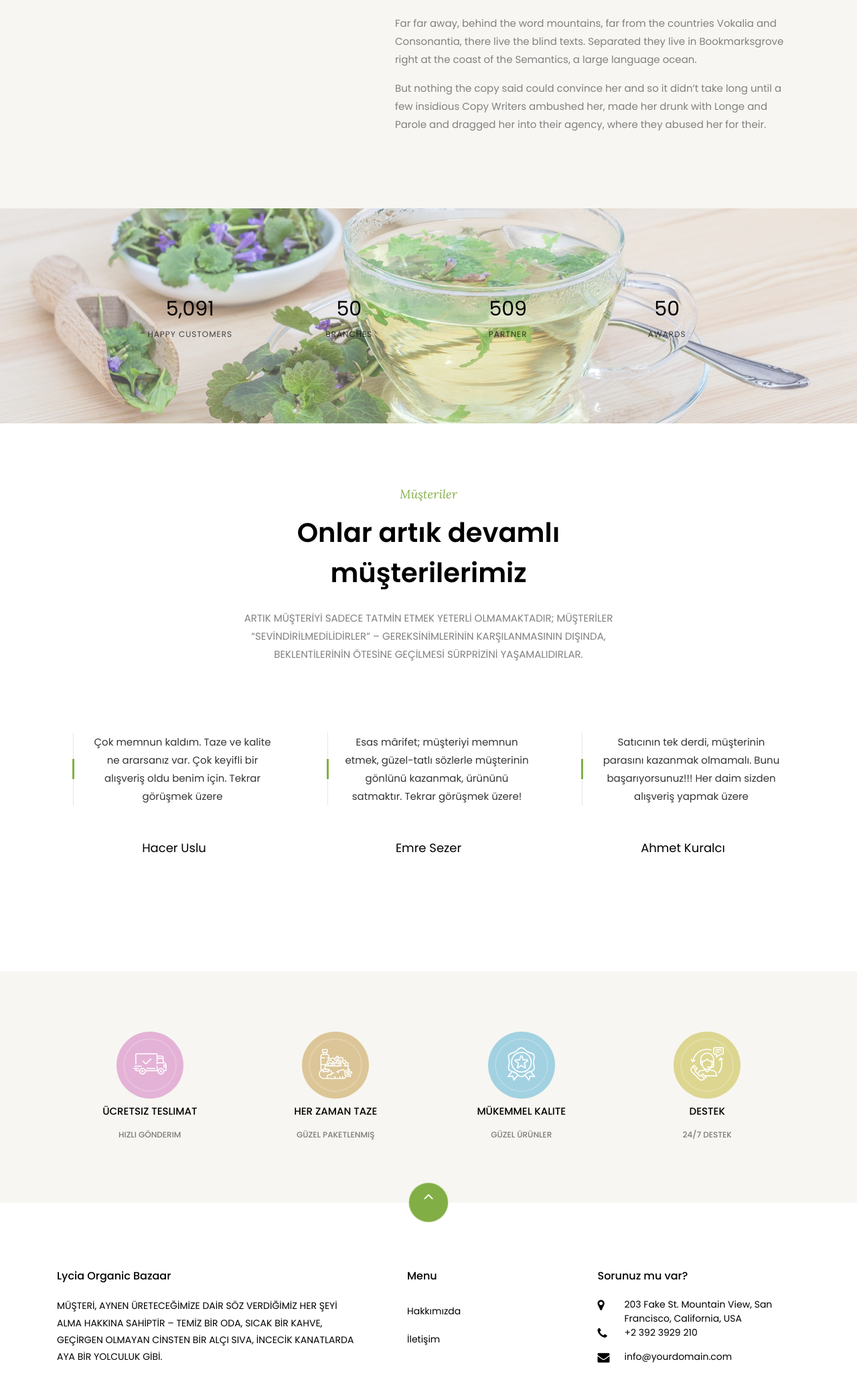
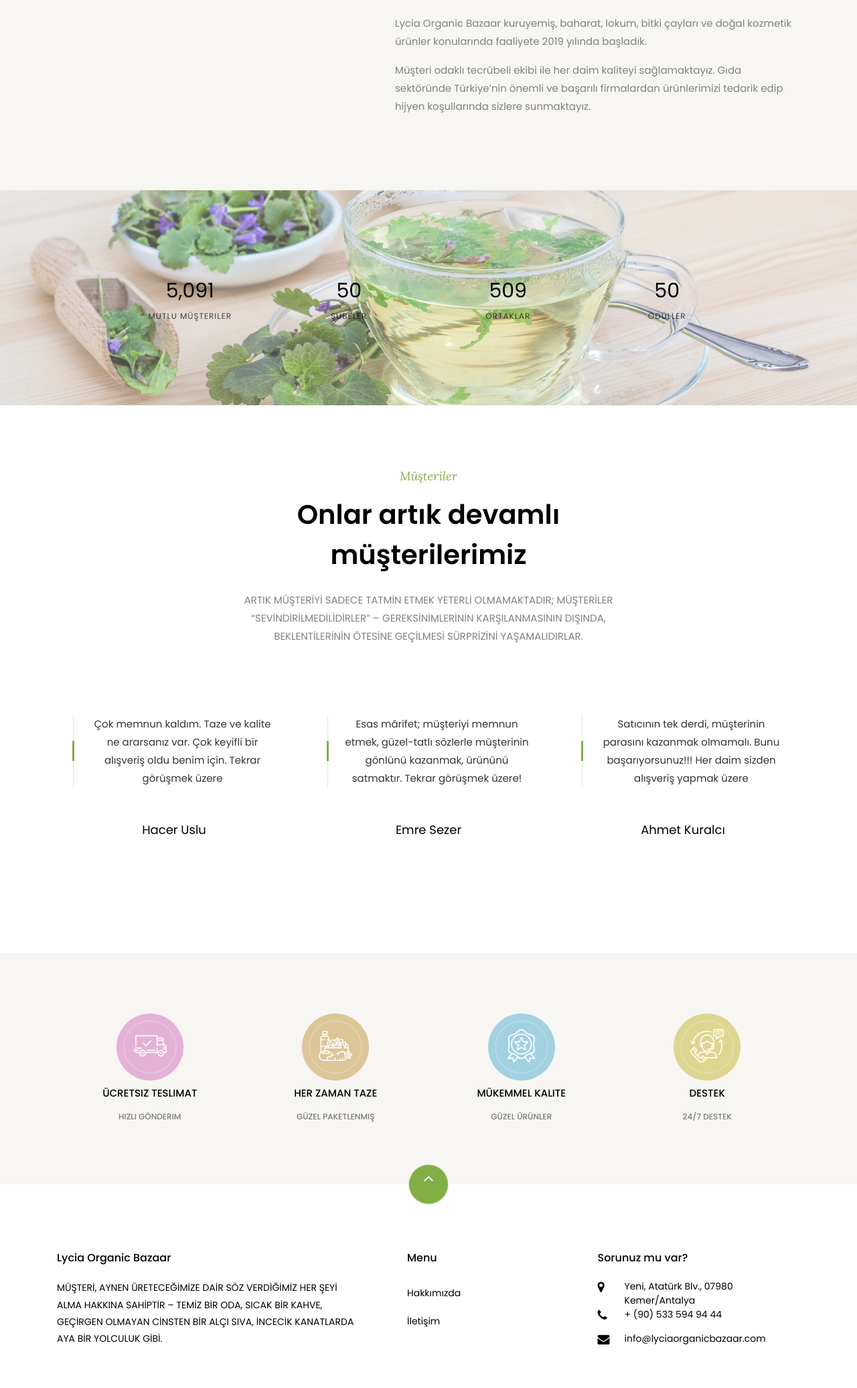
Before and after one commit to EmreManis/lyciaClone, a plain HTML site: page about.html in a window 1280 px wide. Shown: the part 660-2732 px from the top of the page at 67% size. Drawn offline with Linux system fonts and the light colour scheme; some packages are replaced by stand-ins of ours; no server answers; files whose address does not match are found by name.

Commit message:
language upgrade

```diff
--- a/about.html
+++ b/about.html
@@ -1,7 +1,7 @@
 <!DOCTYPE html>
 <html lang="en">
   <head>
-    <title>Vegefoods - Free Bootstrap 4 Template by Colorlib</title>
+    <title>Lycia - Organic Bazaar</title>
     <meta charset="utf-8">
     <meta name="viewport" content="width=device-width, initial-scale=1, shrink-to-fit=no">
 
@@ -94,8 +94,9 @@
 	            </div>
 	          </div>
 	          <div class="pb-md-5">
-	          	<p>Far far away, behind the word mountains, far from the countries Vokalia and Consonantia, there live the blind texts. Separated they live in Bookmarksgrove right at the coast of the Semantics, a large language ocean.</p>
-							<p>But nothing the copy said could convince her and so it didn’t take long until a few insidious Copy Writers ambushed her, made her drunk with Longe and Parole and dragged her into their agency, where they abused her for their.</p>
+	          	<p>Lycia Organic Bazaar kuruyemiş, baharat, lokum, bitki çayları ve doğal kozmetik ürünler konularında faaliyete 2019 yılında başladık.</p>
+							<p>Müşteri odaklı tecrübeli ekibi ile her daim kaliteyi sağlamaktayız. Gıda sektöründe Türkiye’nin önemli ve başarılı firmalardan
+                ürünlerimizi tedarik edip hijyen koşullarında sizlere sunmaktayız.</p>
 						</div>
 					</div>
 				</div>
@@ -130,7 +131,7 @@
 		            <div class="block-18 text-center">
 		              <div class="text">
 		                <strong class="number" data-number="10000">0</strong>
-		                <span>Happy Customers</span>
+		                <span>Mutlu Müşteriler</span>
 		              </div>
 		            </div>
 		          </div>
@@ -138,7 +139,7 @@
 		            <div class="block-18 text-center">
 		              <div class="text">
 		                <strong class="number" data-number="100">0</strong>
-		                <span>Branches</span>
+		                <span>Şubeler</span>
 		              </div>
 		            </div>
 		          </div>
@@ -146,7 +147,7 @@
 		            <div class="block-18 text-center">
 		              <div class="text">
 		                <strong class="number" data-number="1000">0</strong>
-		                <span>Partner</span>
+		                <span>Ortaklar</span>
 		              </div>
 		            </div>
 		          </div>
@@ -154,7 +155,7 @@
 		            <div class="block-18 text-center">
 		              <div class="text">
 		                <strong class="number" data-number="100">0</strong>
-		                <span>Awards</span>
+		                <span>Ödüller</span>
 		              </div>
 		            </div>
 		          </div>
@@ -293,9 +294,9 @@
               <h2 class="ftco-heading-2">Sorunuz mu var?</h2>
               <div class="block-23 mb-3">
                 <ul>
-                  <li><span class="icon icon-map-marker"></span><span class="text">203 Fake St. Mountain View, San Francisco, California, USA</span></li>
-                  <li><a href="#"><span class="icon icon-phone"></span><span class="text">+2 392 3929 210</span></a></li>
-                  <li><a href="#"><span class="icon icon-envelope"></span><span class="text">info@yourdomain.com</span></a></li>
+                  <li><span class="icon icon-map-marker"></span><span class="text">Yeni, Atatürk Blv., 07980 Kemer/Antalya</span></li>
+                  <li><a href="#"><span class="icon icon-phone"></span><span class="text">+ (90) 533 594 94 44</span></a></li>
+                  <li><a href="#"><span class="icon icon-envelope"></span><span class="text">info@lyciaorganicbazaar.com</span></a></li>
                 </ul>
               </div>
             </div>
```
Also changed, not shown: contact.html (+14 -11 lines), index.html (+9 -9 lines).
